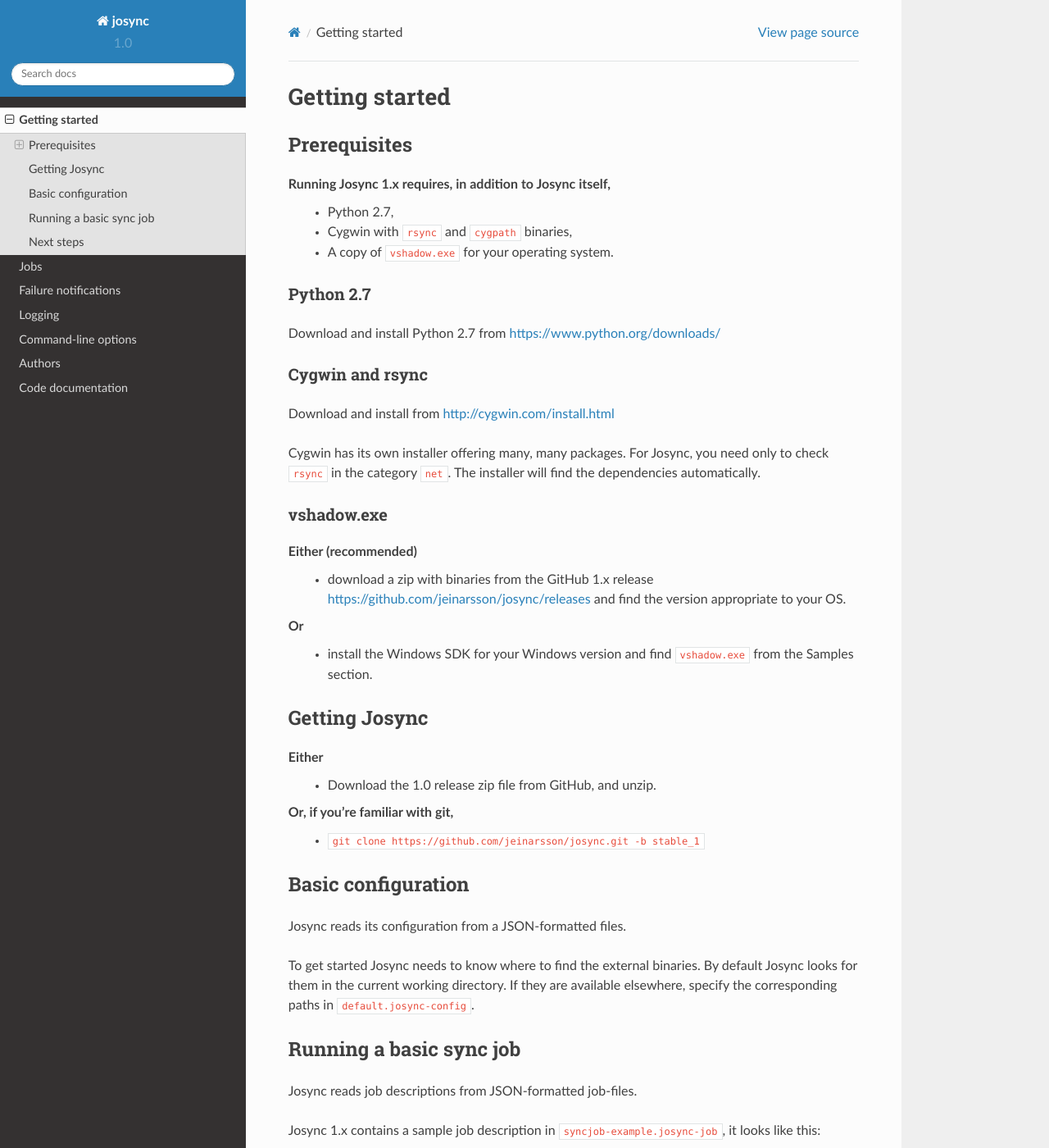
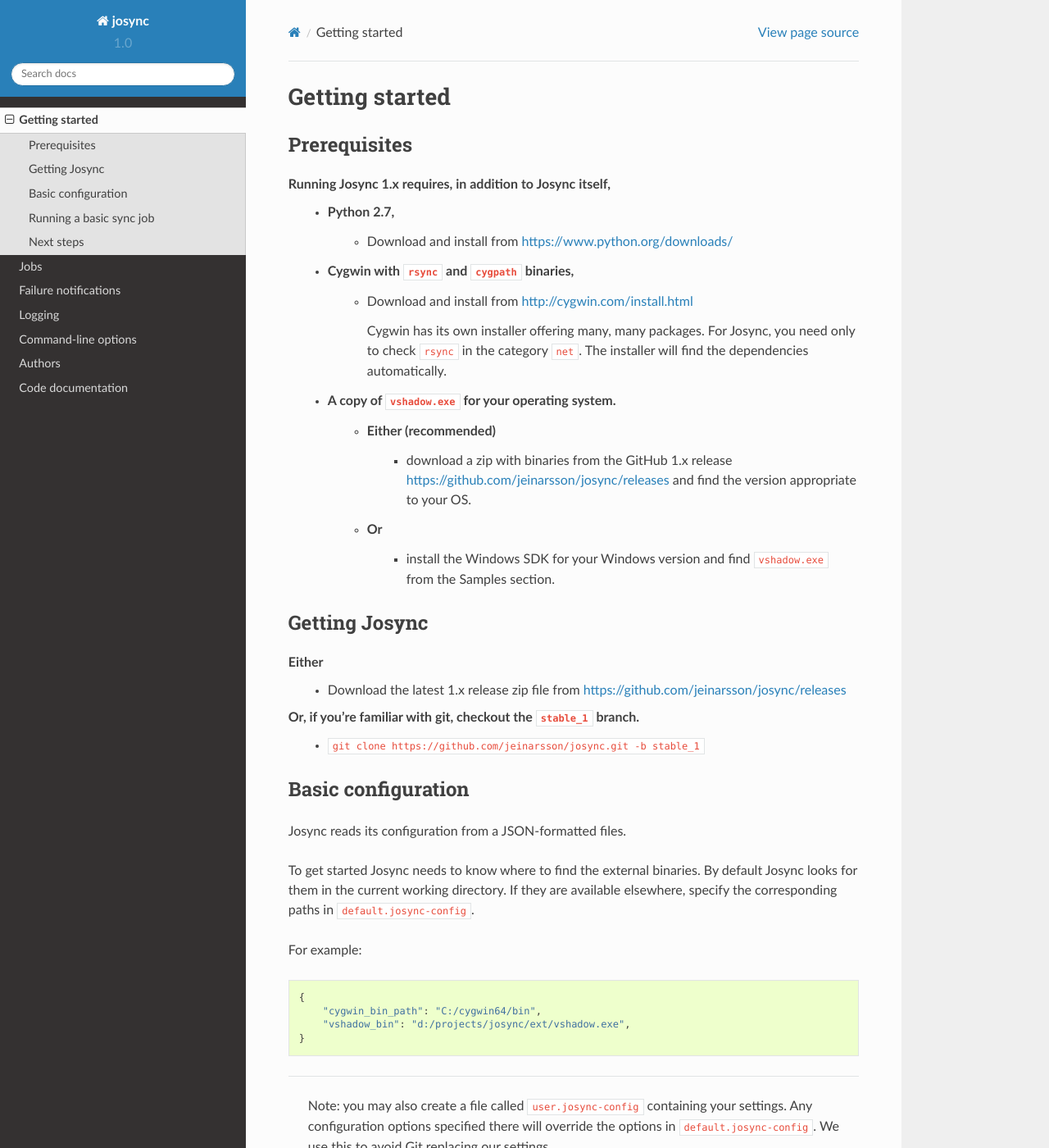
Before and after one commit to jeinarsson/josync, a Sphinx documentation site: the page built from docs/getting_started.rst, in a window 1280 px wide and 1400 px high. Shown: the whole window at 82% size. Built offline with Sphinx 7.4.7 and the Read the Docs theme 2.0.0, drawn with Linux system fonts in a browser that asks for light colours.

Commit message:
a bit of docs

```diff
--- a/docs/cli.rst
+++ b/docs/cli.rst
@@ -3,8 +3,6 @@ Command-line options
 ********************
 
 usage: ``josync.py [-h] [--debug] [--nonotifications] [--dry-run] jobfile``
-
-Scripted backup using rsync on Windows.
 
 positional arguments:
   jobfile            path to job file specifying josync job
--- a/docs/getting_started.rst
+++ b/docs/getting_started.rst
@@ -8,34 +8,28 @@ Prerequisites
 
 Running Josync 1.x requires, in addition to Josync itself,
 	* Python 2.7,
+		* Download and install from https://www.python.org/downloads/
 	* Cygwin with ``rsync`` and ``cygpath`` binaries,
-	* A copy of ``vshadow.exe`` for your operating system.
+		*	Download and install from http://cygwin.com/install.html
+
+			Cygwin has its own installer offering many, many packages. For Josync, you need only to check ``rsync`` in the category ``net``. The installer will find the dependencies automatically.
 
 
-Python 2.7
-----------
-Download and install Python 2.7 from https://www.python.org/downloads/
+	* A copy of ``vshadow.exe`` for your operating system.
+		* Either (recommended)
+			* download a zip with binaries from the GitHub 1.x release https://github.com/jeinarsson/josync/releases and find the version appropriate to your OS.
+		* Or
+			* install the Windows SDK for your Windows version and find ``vshadow.exe`` from the Samples section.
 
-Cygwin and rsync
-----------------
-Download and install from http://cygwin.com/install.html
 
-Cygwin has its own installer offering many, many packages. For Josync, you need only to check ``rsync`` in the category ``net``. The installer will find the dependencies automatically.
-
-vshadow.exe
------------
-Either (recommended)
-	* download a zip with binaries from the GitHub 1.x release https://github.com/jeinarsson/josync/releases and find the version appropriate to your OS.
-Or
-	* install the Windows SDK for your Windows version and find ``vshadow.exe`` from the Samples section.
 
 
 Getting Josync
 ==============
 
 Either
-	* Download the 1.0 release zip file from GitHub, and unzip.
-Or, if you're familiar with git,
+	* Download the latest 1.x release zip file from https://github.com/jeinarsson/josync/releases
+Or, if you're familiar with git, checkout the ``stable_1`` branch.
 	* ``git clone https://github.com/jeinarsson/josync.git -b stable_1``
 
 Basic configuration
@@ -44,6 +38,17 @@ Basic configuration
 Josync reads its configuration from a JSON-formatted files.
 
 To get started Josync needs to know where to find the external binaries. By default Josync looks for them in the current working directory. If they are available elsewhere, specify the corresponding paths in ``default.josync-config``.
+
+For example::
+
+	{
+	    "cygwin_bin_path": "C:/cygwin64/bin",
+	    "vshadow_bin": "d:/projects/josync/ext/vshadow.exe",
+	}
+
+.....
+
+	Note: you may also create a file called ``user.josync-config`` containing your settings. Any configuration options specified there will override the options in ``default.josync-config``. We use this to avoid Git replacing our settings.
 
 Running a basic sync job
 ========================
@@ -65,7 +70,6 @@ Josync 1.x contains a sample job description in ``syncjob-example.josync-job``,
 
 Job descriptions consist of a job type, a list of source paths and a target path. Optionally, a job description may contain exclusion patterns. Excludes may be specified either globally or per source.
 
-
 Modify the job description to make sense on your system, and try running this job::
 
 	python josync.py syncjob-example
```
Also changed, not shown: docs/index.rst (+7 -5 lines).
